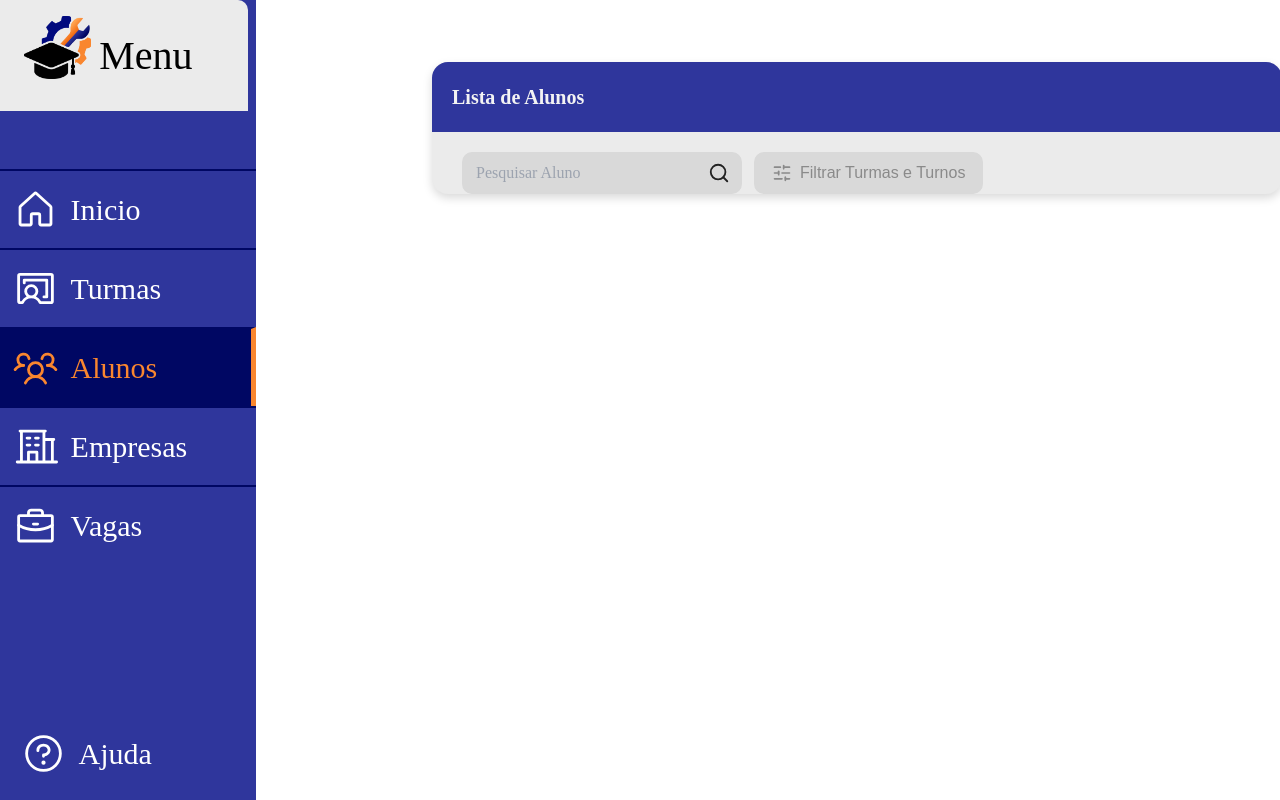
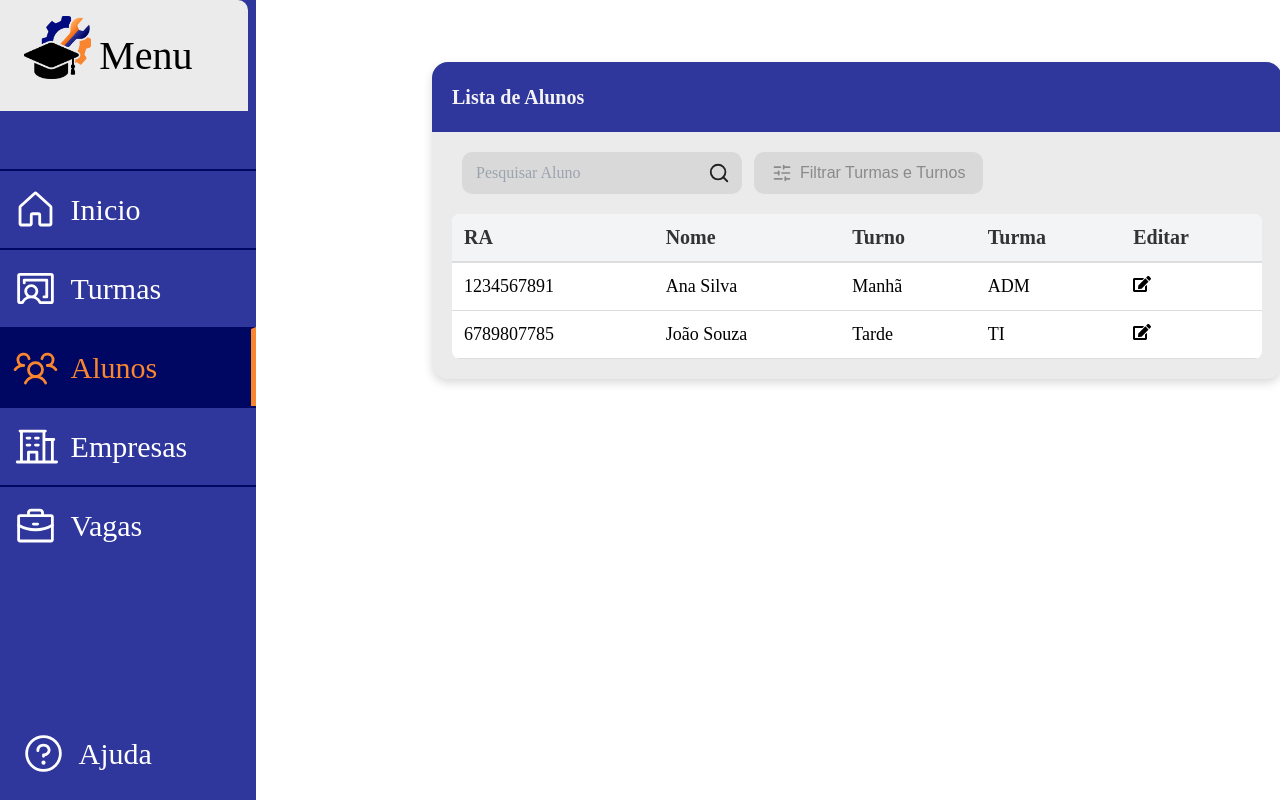
Before and after one commit to marinaluizaaraujo/C-Educa, a React (Vite) app: page /secretaria/alunos in a window 1280 px wide. Shown: the top 800 px of the page. Built offline with nearby package versions, Linux system fonts and the light colour scheme; a web font is replaced by a local one.

Commit message:
Tabela - ListarAluno

```diff
--- a/package.json
+++ b/package.json
@@ -17,6 +17,7 @@
     "phosphor-react": "^1.4.1",
     "react": "^19.2.0",
     "react-dom": "^19.2.0",
+    "react-icons": "^5.6.0",
     "react-router-dom": "^7.13.1",
     "styled-components": "^6.3.11"
   },
--- a/src/components/Tabela/index.tsx
+++ b/src/components/Tabela/index.tsx
@@ -1,8 +1,14 @@
 
+import { FaEdit } from "react-icons/fa"
 import FiltroBusca from "../FiltroBusca"
-import { Container, Espaco, Header, Row, TitleContainer } from "./style"
+import { Container, EditButton, Espaco, Header, Row, Table, TableContainer, Td, Th, TitleContainer, Tr,  } from "./style"
 
 export default function Tabela() {
+    const alunos = [
+        { ra: "1234567891", nome: "Ana Silva", turno: "Manhã", turma: "ADM" },
+        { ra: "6789807785", nome: "João Souza", turno: "Tarde", turma: "TI" },
+    ]
+
     return (
 
         <Container>
@@ -12,11 +18,38 @@ export default function Tabela() {
                 </TitleContainer>
             </Header>
             <Row>
-                <FiltroBusca/>
+                <FiltroBusca />
             </Row>
+            <TableContainer>
+                <Table>
+                    <thead>
+                        <tr>
+                            <Th>RA</Th>
+                            <Th>Nome</Th>
+                            <Th>Turno</Th>
+                            <Th>Turma</Th>
+                            <Th>Editar</Th>
+                        </tr>
+                    </thead>
 
+                    <tbody>
+                        {alunos.map((aluno) => (
+                            <Tr key={aluno.ra}>
+                                <Td>{aluno.ra}</Td>
+                                <Td>{aluno.nome}</Td>
+                                <Td>{aluno.turno}</Td>
+                                <Td>{aluno.turma}</Td>
+                                <Td>
+                                    <EditButton>
+                                        <FaEdit />
+                                    </EditButton>
+                                </Td>
+                            </Tr>
+                        ))}
+                    </tbody>
+                </Table>
+            </TableContainer>
+        </Container>
 
-                </Container>
-
-                )
+    )
 }
--- a/src/components/Tabela/style.ts
+++ b/src/components/Tabela/style.ts
@@ -48,3 +48,50 @@ export const Row = styled.div`
     flex-direction: column;
   }
 `;
+
+export const TableContainer = styled.div`
+  margin: 20px;
+  overflow-x: auto;
+  font-family: ${({ theme }) => theme.fontFamily.primary};
+`;
+
+export const Table = styled.table`
+  width: 100%;
+  border-collapse: collapse;
+  background-color: #fff;
+  border-radius: 8px;
+  overflow: hidden;
+`;
+
+export const Th = styled.th`
+  padding: 12px;
+  text-align: left;
+  background-color: #f3f4f6;
+  color: #333;
+  font-weight: 600;
+  border-bottom: 2px solid #ddd;
+  font-size: 20px;
+`;
+
+export const Td = styled.td`
+  padding: 12px;
+  border-bottom: 1px solid #ddd;
+  font-size: 18px;
+`;
+
+export const Tr = styled.tr`
+  &:hover {
+    background-color: #f9fafb;
+  }
+`;
+
+export const EditButton = styled.button`
+  border: none;
+  background: transparent;
+  cursor: pointer;
+  font-size: 18px;
+
+  &:hover {
+    transform: scale(1.1);
+  }
+`;
```
Also changed, not shown: 1 other file (tests, documents, lock files or other folders).
